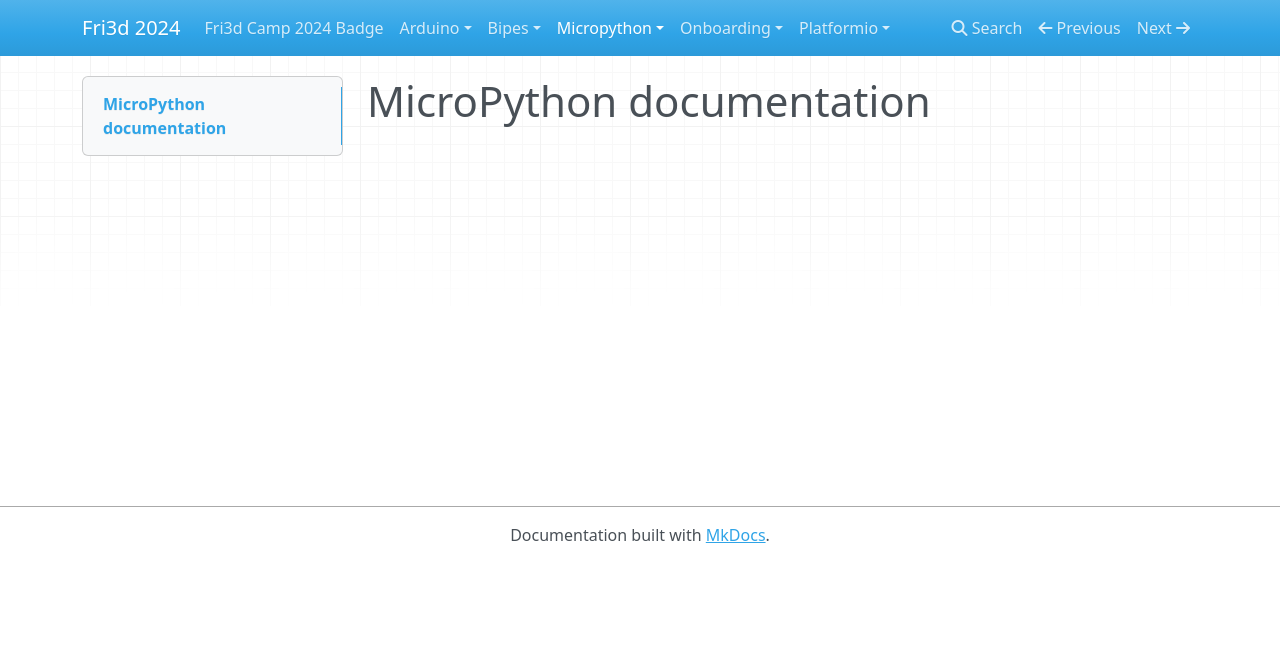
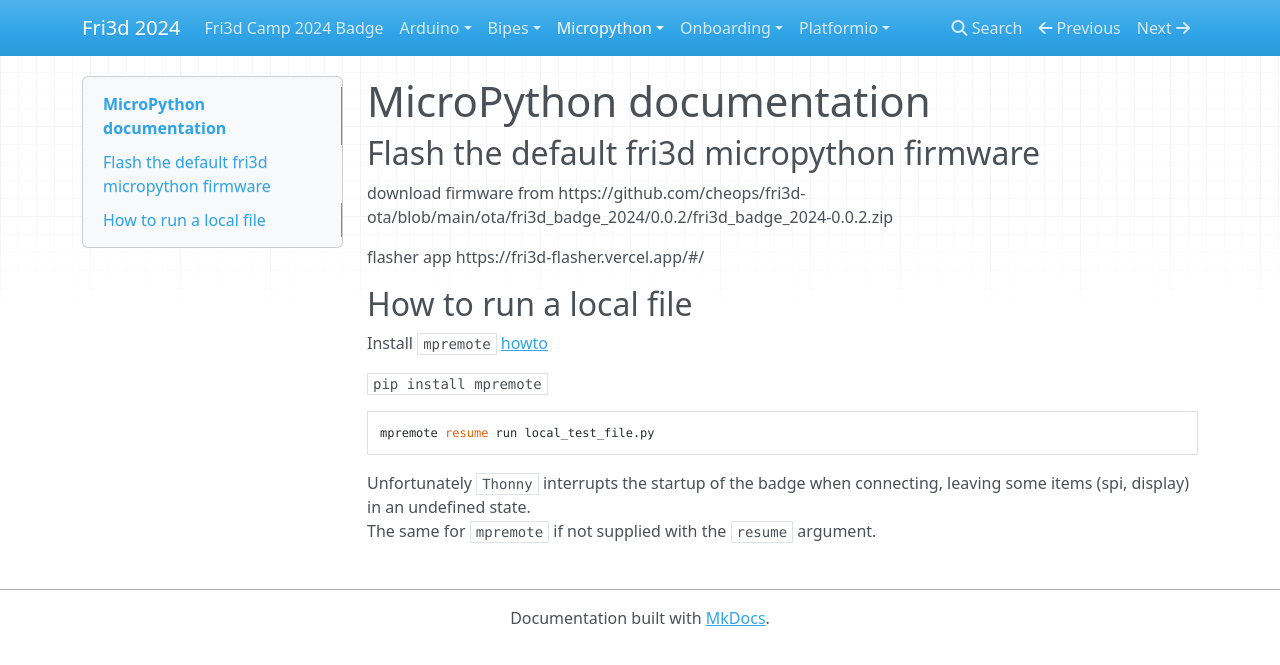
Before and after one commit to Fri3dCamp/badge_2024, an MkDocs documentation site: the page built from docs/micropython/index.md, in a window 1280 px wide. Shown: the top 665 px of the page. Built offline with MkDocs 1.6.1, drawn with Linux system fonts in a browser that asks for light colours; nearby versions of some CDN libraries.

Commit message:
starting micropython documentation

````diff
--- a/docs/micropython/index.md
+++ b/docs/micropython/index.md
@@ -1 +1,20 @@
 # MicroPython documentation
+
+## Flash the default fri3d micropython firmware
+download firmware from
+https://github.com/cheops/fri3d-ota/blob/main/ota/fri3d_badge_2024/0.0.2/fri3d_badge_2024-0.0.2.zip
+
+flasher app
+https://fri3d-flasher.vercel.app/#/
+
+
+## How to run a local file
+Install `mpremote` [howto](https://docs.micropython.org/en/latest/reference/mpremote.html)
+
+`pip install mpremote`
+
+```
+mpremote resume run local_test_file.py
+```
+Unfortunately `Thonny` interrupts the startup of the badge when connecting, leaving some items (spi, display) in an undefined state.
+The same for `mpremote` if not supplied with the `resume` argument.
````
